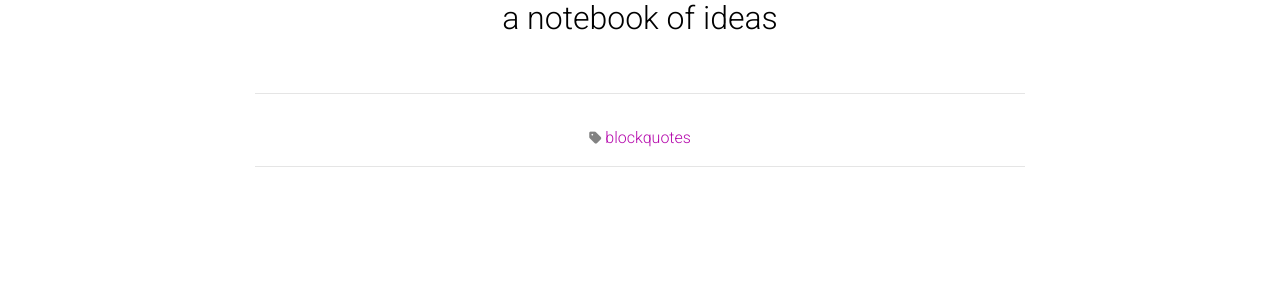
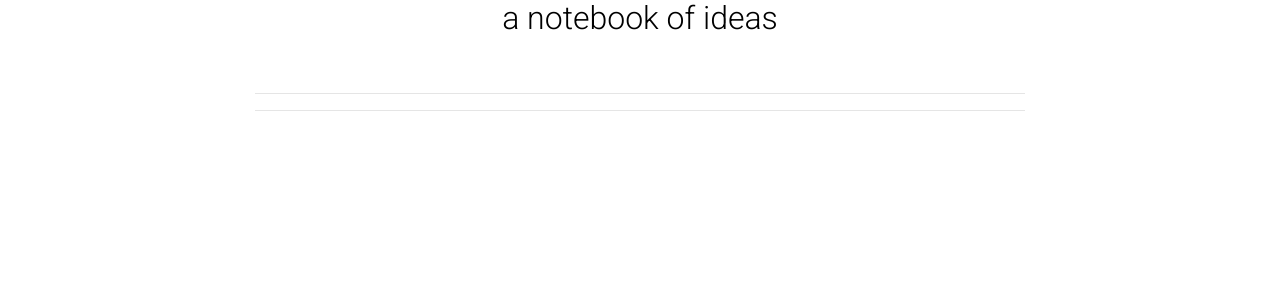
Before and after one commit to calebeof/calebeof.github.io, a Jekyll site: the page built from _pages/blog.md, in a window 1280 px wide. Shown: the part 242-542 px from the top of the page. Built offline with Jekyll 4.4.1, drawn with Linux system fonts in a browser that asks for light colours; the list of posts is cut into pages by our own code; comment, search, counter and statistics services are not loaded; a style sheet for code colours, icons or effects is not loaded.

Commit message:
remove categories

```diff
--- a/_config.yml
+++ b/_config.yml
@@ -264,7 +264,7 @@ jekyll-archives:
     category: '/blog/category/:name/'
 
 display_tags: [] # these tags will be displayed on the front page of your blog
-display_categories: ['blockquotes'] # these categories will be displayed on the front page of your blog
+display_categories: [] # these categories will be displayed on the front page of your blog
 
 # -----------------------------------------------------------------------------
 # Jekyll Scholar
```
